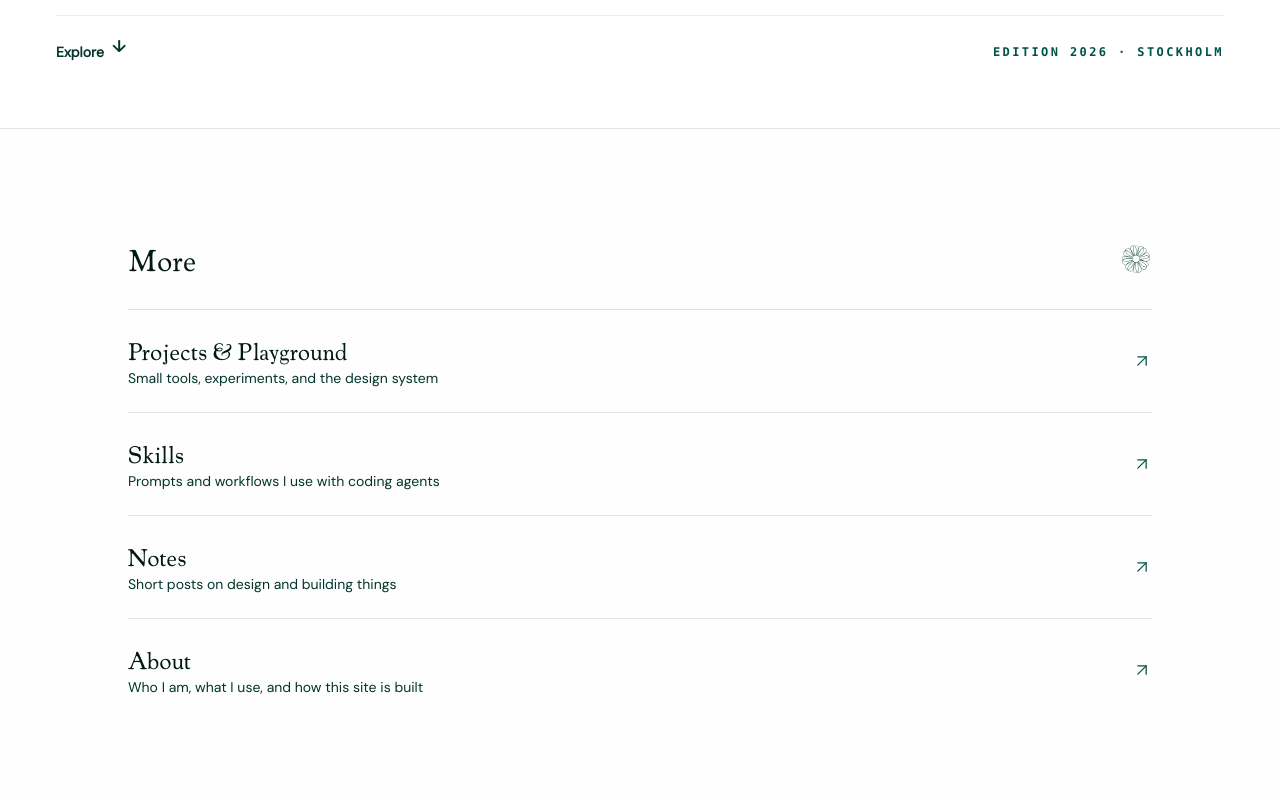
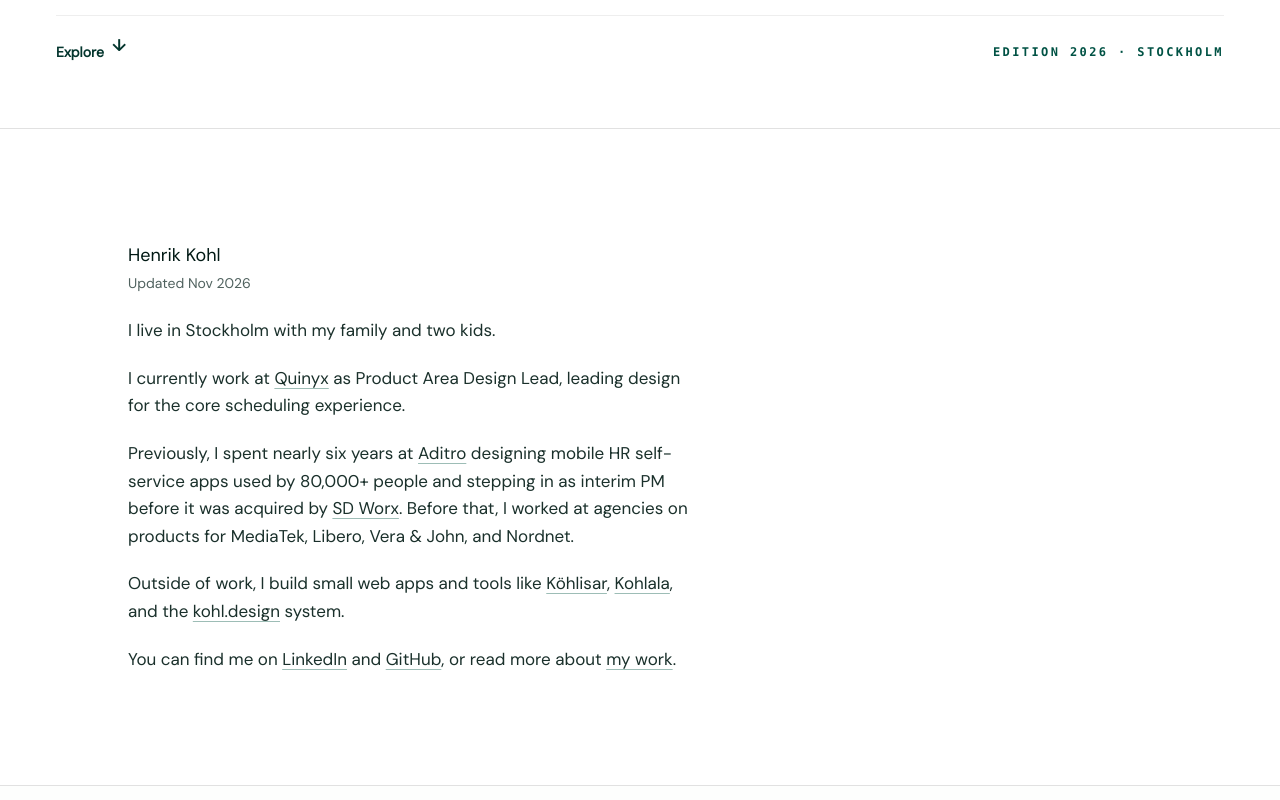
Before and after one commit to bergets/kohl-design, a Next.js app: page / in a window 1280 px wide. Shown: the part 680-1480 px from the top of the page. Built offline with nearby package versions, Linux system fonts and the light colour scheme.

Commit message:
feat(home): add editorial about and work summary after hero

```diff
--- a/app/page.tsx
+++ b/app/page.tsx
@@ -81,7 +81,7 @@ export default function Home() {
         {/* Bottom Bar: Explore Cue & Edition */}
         <div className="w-full relative z-10 flex items-center justify-between pt-6 border-t border-border/40 dark:border-pine-400/20 max-w-7xl">
           <a
-            href="#realms"
+            href="#intro"
             className="inline-flex items-center gap-2 text-xs sm:text-sm font-bold text-pine-700 dark:text-[#6FB4A3] hover:text-primary dark:hover:text-white transition-colors"
           >
             <span>Explore</span>
@@ -96,7 +96,127 @@ export default function Home() {
 
       {/*
         ========================================================================
-        2. REALMS & SITE DIRECTORY (SCANDINAVIAN TYPOGRAPHIC TABLE)
+        2. ABOUT & WORK SUMMARY
+        ========================================================================
+      */}
+      <section
+        id="intro"
+        className="w-full py-20 sm:py-28 px-6 sm:px-8 md:px-12 lg:px-14 border-t border-border/70 dark:border-pine-400/20"
+      >
+        <div className="w-full max-w-5xl mx-auto">
+          <div className="max-w-xl space-y-6">
+            <div className="space-y-1">
+              <h2 className="text-base sm:text-lg font-medium text-pine-900 dark:text-white">
+                Henrik Kohl
+              </h2>
+              <p className="text-sm text-muted-foreground">
+                Updated Nov 2026
+              </p>
+            </div>
+
+            <div className="space-y-5 text-base sm:text-[17px] leading-relaxed text-pine-900/90 dark:text-neutral-200">
+              <p>
+                I live in Stockholm with my family and two kids.
+              </p>
+
+              <p>
+                I currently work at{" "}
+                <a
+                  href="https://www.quinyx.com"
+                  target="_blank"
+                  rel="noopener noreferrer"
+                  className="underline underline-offset-4 decoration-pine-400/50 dark:decoration-[#8AD0BE]/40 hover:decoration-foreground transition-colors"
+                >
+                  Quinyx
+                </a>{" "}
+                as Product Area Design Lead, leading design for the core scheduling experience.
+              </p>
+
+              <p>
+                Previously, I spent nearly six years at{" "}
+                <Link
+                  href="/work"
+                  className="underline underline-offset-4 decoration-pine-400/50 dark:decoration-[#8AD0BE]/40 hover:decoration-foreground transition-colors"
+                >
+                  Aditro
+                </Link>{" "}
+                designing mobile HR self-service apps used by 80,000+ people and stepping in as interim PM before it was acquired by{" "}
+                <a
+                  href="https://www.sdworx.com/en-en/aditro"
+                  target="_blank"
+                  rel="noopener noreferrer"
+                  className="underline underline-offset-4 decoration-pine-400/50 dark:decoration-[#8AD0BE]/40 hover:decoration-foreground transition-colors"
+                >
+                  SD Worx
+                </a>
+                . Before that, I worked at agencies on products for MediaTek, Libero, Vera &amp; John, and Nordnet.
+              </p>
+
+              <p>
+                Outside of work, I build small web apps and tools like{" "}
+                <a
+                  href="https://kohlisar.vercel.app/"
+                  target="_blank"
+                  rel="noopener noreferrer"
+                  className="underline underline-offset-4 decoration-pine-400/50 dark:decoration-[#8AD0BE]/40 hover:decoration-foreground transition-colors"
+                >
+                  Köhlisar
+                </a>
+                ,{" "}
+                <a
+                  href="https://nanny-agent-dun.vercel.app/"
+                  target="_blank"
+                  rel="noopener noreferrer"
+                  className="underline underline-offset-4 decoration-pine-400/50 dark:decoration-[#8AD0BE]/40 hover:decoration-foreground transition-colors"
+                >
+                  Kohlala
+                </a>
+                , and the{" "}
+                <Link
+                  href="/design-system"
+                  className="underline underline-offset-4 decoration-pine-400/50 dark:decoration-[#8AD0BE]/40 hover:decoration-foreground transition-colors"
+                >
+                  kohl.design
+                </Link>{" "}
+                system.
+              </p>
+
+              <p>
+                You can find me on{" "}
+                <a
+                  href="https://linkedin.com/in/henrikkohl"
+                  target="_blank"
+                  rel="noopener noreferrer"
+                  className="underline underline-offset-4 decoration-pine-400/50 dark:decoration-[#8AD0BE]/40 hover:decoration-foreground transition-colors"
+                >
+                  LinkedIn
+                </a>{" "}
+                and{" "}
+                <a
+                  href="https://github.com/bergets"
+                  target="_blank"
+                  rel="noopener noreferrer"
+                  className="underline underline-offset-4 decoration-pine-400/50 dark:decoration-[#8AD0BE]/40 hover:decoration-foreground transition-colors"
+                >
+                  GitHub
+                </a>
+                , or read more about{" "}
+                <Link
+                  href="/work"
+                  className="underline underline-offset-4 decoration-pine-400/50 dark:decoration-[#8AD0BE]/40 hover:decoration-foreground transition-colors"
+                >
+                  my work
+                </Link>
+                .
+              </p>
+            </div>
+          </div>
+        </div>
+      </section>
+
+      {/*
+        ========================================================================
+        3. REALMS & SITE DIRECTORY (SCANDINAVIAN TYPOGRAPHIC TABLE)
         ========================================================================
       */}
       <section
```
